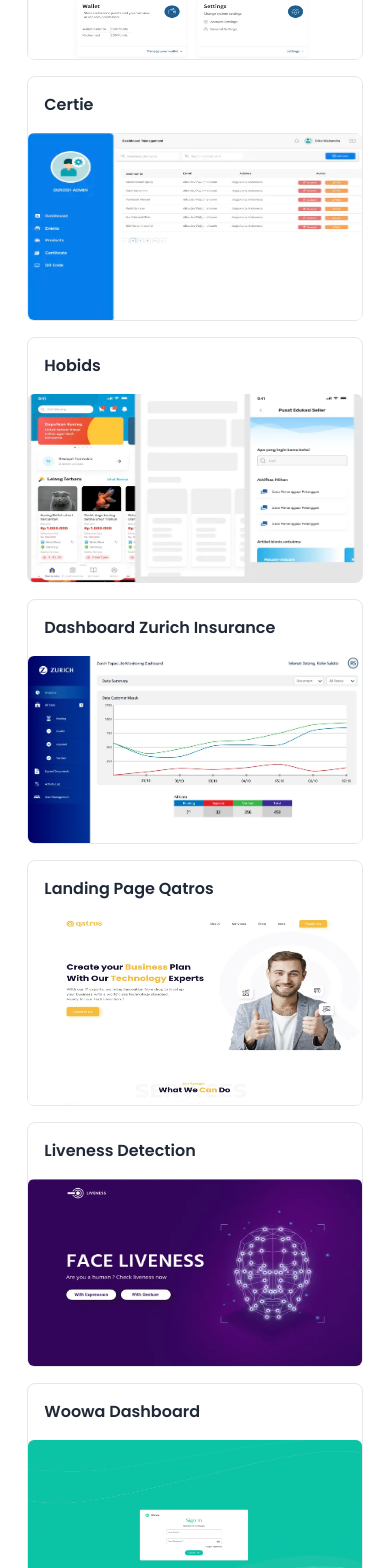
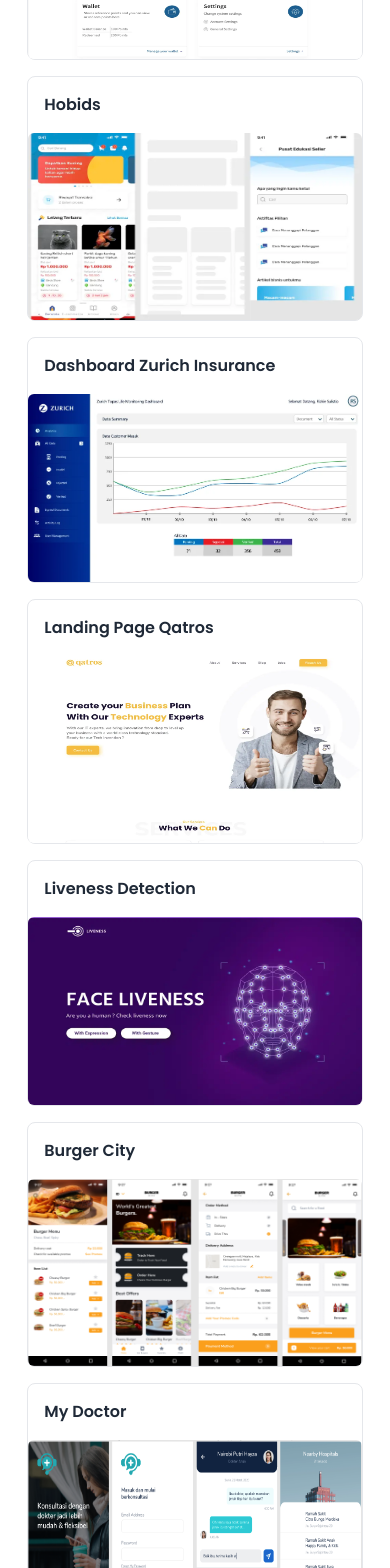
Before and after one commit to DikoMahendraa/personal-profile, a Next.js app: page /portofolio in a window 390 px wide. Shown: the part 1620-3188 px from the top of the page. Built offline with nearby package versions, Linux system fonts and the light colour scheme.

Commit message:
fix: removed un relevant contain

```diff
--- a/src/app/portofolio/[details]/page.tsx
+++ b/src/app/portofolio/[details]/page.tsx
@@ -12,6 +12,7 @@ import {
   companyAssets,
   personalAssets,
 } from '@/constants/listAssets'
+import { portofolio } from '@/constants/portofolio'
 
 const PortfolioDetailPage = () => {
   const pathname = usePathname()
@@ -70,6 +71,16 @@ const PortfolioDetailPage = () => {
           )
         })}
       </div>
+      <div className="my-6">
+        <div
+          className="dark:text-gray-400 lg:text-base text-xs"
+          dangerouslySetInnerHTML={{
+            // eslint-disable-next-line @typescript-eslint/ban-ts-comment
+            // @ts-expect-error
+            __html: portofolio[basePublicUrl][0].primary_desc,
+          }}
+        />
+      </div>
     </MainLayout>
   )
 }
--- a/src/constants/portofolio.ts
+++ b/src/constants/portofolio.ts
@@ -16,16 +16,16 @@ export const portofolio = {
       tech: 'React Native',
       link: '',
     },
-    {
-      images: '/portofolio/personal/tartile.png',
-      name: 'Tartil Me',
-      description:
-        'Initializing the project using NuxtJs, slicing pages and components, implementing clean code. adding some features for searching surahs, qori etc. integrating with data created by the backend.',
-      available: false,
-      role: 'Frontend Developer',
-      tech: 'NuxtJs, Bootstrap',
-      link: '',
-    },
+    // {
+    //   images: '/portofolio/personal/tartile.png',
+    //   name: 'Tartil Me',
+    //   description:
+    //     'Initializing the project using NuxtJs, slicing pages and components, implementing clean code. adding some features for searching surahs, qori etc. integrating with data created by the backend.',
+    //   available: false,
+    //   role: 'Frontend Developer',
+    //   tech: 'NuxtJs, Bootstrap',
+    //   link: '',
+    // },
     {
       images: '/portofolio/personal/doctor.png',
       name: 'My Doctor',
@@ -46,16 +46,16 @@ export const portofolio = {
       tech: 'NextJs, Typescript, Firebase, TailwindCSS',
       link: 'https://financial-planner-ck.vercel.app/login',
     },
-    {
-      images: '/portofolio/personal/taskio.png',
-      name: 'Task IO',
-      description:
-        'looked for design inspiration on dribble, made modifications and added some new UI using figma tools, applied the atomic design pattern as a folder structure. implement clean code and reusable components. slicing UI and integration with Supabase',
-      available: true,
-      role: 'Frontend Developer',
-      tech: 'NextJs, Typescript, Supabase, TailwindCSS, figma',
-      link: 'https://task-io-seven.vercel.app/',
-    },
+    // {
+    //   images: '/portofolio/personal/taskio.png',
+    //   name: 'Task IO',
+    //   description:
+    //     'looked for design inspiration on dribble, made modifications and added some new UI using figma tools, applied the atomic design pattern as a folder structure. implement clean code and reusable components. slicing UI and integration with Supabase',
+    //   available: true,
+    //   role: 'Frontend Developer',
+    //   tech: 'NextJs, Typescript, Supabase, TailwindCSS, figma',
+    //   link: 'https://task-io-seven.vercel.app/',
+    // },
   ],
   company: [
     {
@@ -67,6 +67,16 @@ export const portofolio = {
       tech: 'NextJs, Typescript, i18n, Jotai, Zod, React Hook Form, React Query, TailwindCSS, Jest, Cypress',
       link: 'https://www.vtrconnect.com/welcome',
       available: true,
+      primary_desc: ` <div>
+      <p>The application connects tenants, landlords, and professionals in the property rental process. It features several main functions:</p>
+      <ul><br />
+          <li><strong>Recons:</strong> This likely refers to a function related to "reconciliation" or organizing financial or transactional information for the parties involved.</li> <br />
+          <li><strong>Connect:</strong> This function facilitates the connection and interaction between tenants, landlords, and professionals involved in property rental.</li><br />
+          <li><strong>Manager (Landlord, Tenant, Professional):</strong> This feature serves as a management tool, enabling landlords, tenants, and professionals to oversee various aspects of the rental process.</li><br />
+          <li><strong>Profile:</strong> This section allows users to create and manage their personal profiles within the application.</li><br />
+      </ul>
+      <p>Each of these functions plays a crucial role in streamlining and enhancing the property rental experience by fostering communication, organization, and efficient management.</p>
+  </div>`,
     },
     {
       images: '/portofolio/company/agree.webp',
@@ -108,16 +118,16 @@ export const portofolio = {
       link: '',
       available: false,
     },
-    {
-      images: '/portofolio/company/certie.webp',
-      name: 'Certie',
-      description:
-        'create a web application from 0, discuss with BE, PM and also the client regarding the project to be worked on, find a UI template that is suitable for the project. learn UI/UX and figma as design tools, create project architecture with atomic design patterns. then deploy the project to cpanel.',
-      role: 'Frontend Engineer',
-      tech: 'ReactJs, Nextjs, Javascript, TailwindCSS, Ant Design, Redux.',
-      link: '',
-      available: false,
-    },
+    // {
+    //   images: '/portofolio/company/certie.webp',
+    //   name: 'Certie',
+    //   description:
+    //     'create a web application from 0, discuss with BE, PM and also the client regarding the project to be worked on, find a UI template that is suitable for the project. learn UI/UX and figma as design tools, create project architecture with atomic design patterns. then deploy the project to cpanel.',
+    //   role: 'Frontend Engineer',
+    //   tech: 'ReactJs, Nextjs, Javascript, TailwindCSS, Ant Design, Redux.',
+    //   link: '',
+    //   available: false,
+    // },
     {
       images: '/portofolio/company/hobids.webp',
       name: 'Hobids',
@@ -158,16 +168,16 @@ export const portofolio = {
       link: '',
       available: false,
     },
-    {
-      images: '/portofolio/company/woowa.webp',
-      name: 'Woowa Dashboard',
-      role: 'Internship Frontend Developer',
-      description:
-        'Choosing a suitable template for Woowa Dashboard, modifying the template that has been purchased and then adjusting it to the display needs needed. learning to use the css framework and also state management redux. learning to work with a team and using git as a tool for collaboration.',
-      tech: 'ReactJs, Dashboard Template, Redux, Bootstrap.',
-      link: 'https://go.woo-wa.com/',
-      available: true,
-    },
+    // {
+    //   images: '/portofolio/company/woowa.webp',
+    //   name: 'Woowa Dashboard',
+    //   role: 'Internship Frontend Developer',
+    //   description:
+    //     'Choosing a suitable template for Woowa Dashboard, modifying the template that has been purchased and then adjusting it to the display needs needed. learning to use the css framework and also state management redux. learning to work with a team and using git as a tool for collaboration.',
+    //   tech: 'ReactJs, Dashboard Template, Redux, Bootstrap.',
+    //   link: 'https://go.woo-wa.com/',
+    //   available: true,
+    // },
   ],
 }
 
```
